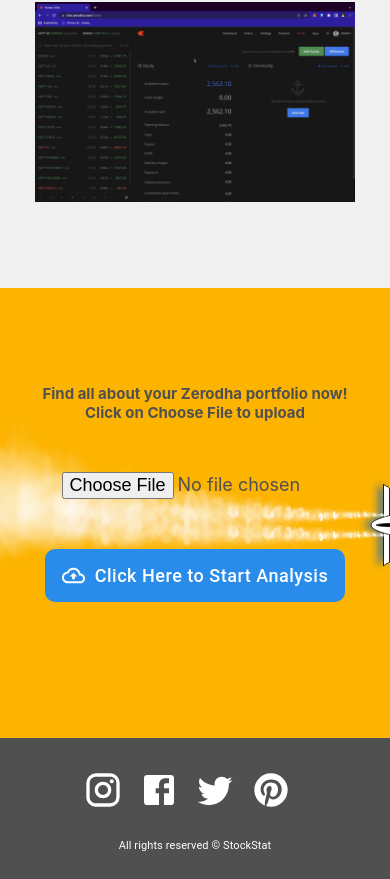
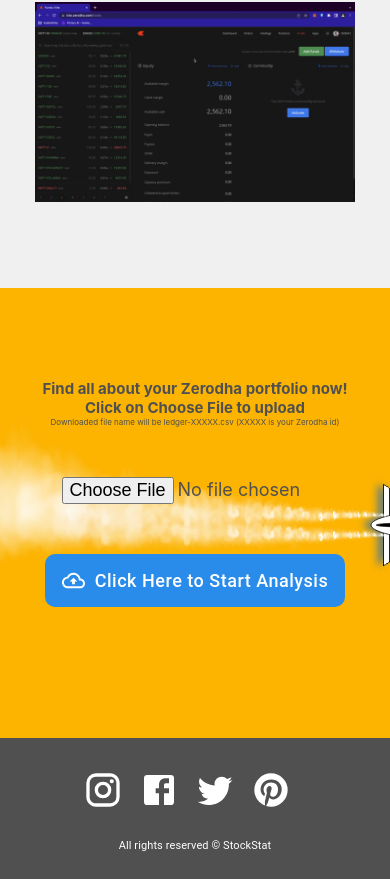
Before and after one commit to ashpaksh07/frontend-stockstat, a React (Create React App) app: page / in a window 390 px wide. Shown: the part 564-1443 px from the top of the page. Built offline with nearby package versions, Linux system fonts and the light colour scheme.

Commit message:
added extra text on home page

```diff
--- a/src/pages/Home.js
+++ b/src/pages/Home.js
@@ -53,7 +53,7 @@
       try {
         checkstr = jdata.items[0]["particulars"];
       } catch {
-        return setError("Not a valid Zerodha file");
+        return setError("Not a valid Zerodha ledger file");
       }
 
       // axios call to /api/analyse api
@@ -192,6 +192,10 @@
               <br />
               Click on Choose File to upload
             </h2>
+            <p>
+              Downloaded file name will be ledger-XXXXX.csv (XXXXX is your
+              Zerodha id)
+            </p>
             <input
               onChange={handleFileChange}
               id="csvInput"
--- a/src/styles/HomeStyle.css
+++ b/src/styles/HomeStyle.css
@@ -53,6 +53,11 @@
 
 .actionClass h2 {
   color: #505050;
+}
+
+.actionClass p {
+  color: #505050;
+  font-size: 12px;
 }
 
 .actionClass button {
@@ -126,7 +131,7 @@
   width: 260px;
 }
 
-/* mobile responsive code  */
+/* <<<<<<<<<<<<< mobile responsive code >>>>>>>>>>>>>> */
 @media only screen and (max-width: 600px) {
   .bannerContainer1 {
     margin-top: 40px;
@@ -218,4 +223,9 @@
     background-repeat: no-repeat;
     background-size: contain;
   }
+
+  .actionClass p {
+    color: #505050;
+    font-size: 8px;
+  }
 }
```
